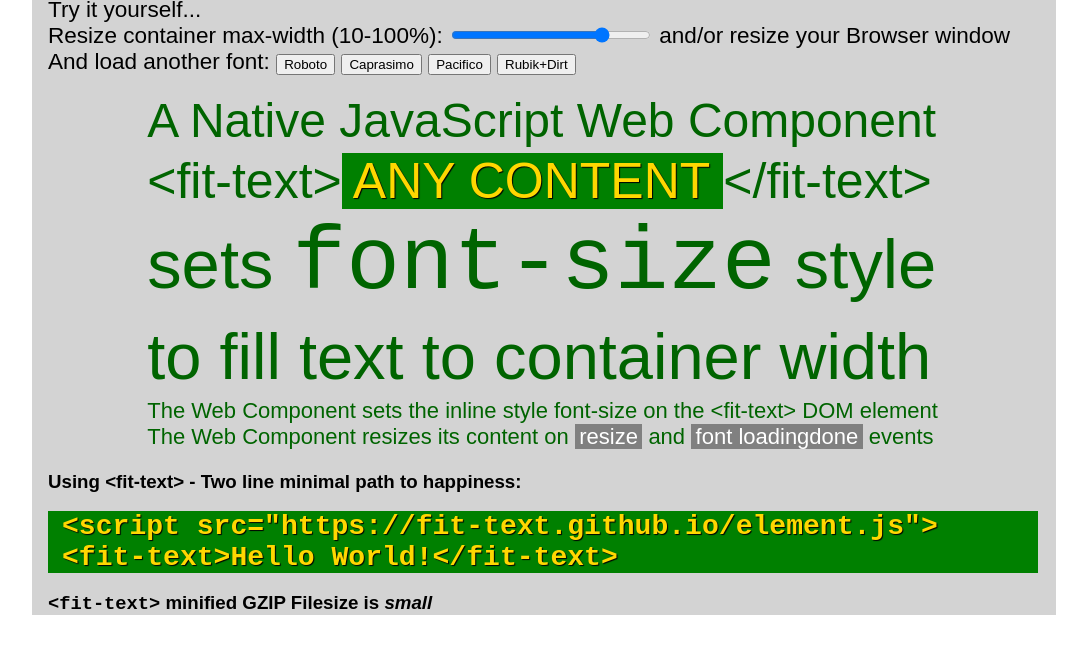
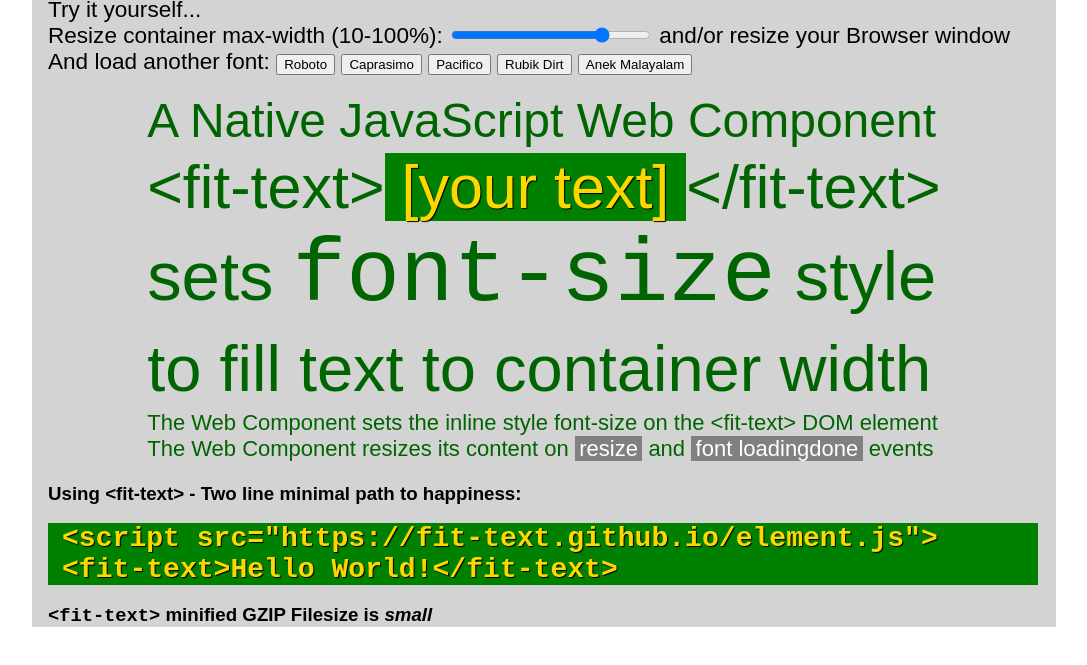
Before and after one commit to fit-text/fit-text.github.io, a plain HTML site: page index.html in a window 1280 px wide. Shown: the part 65-730 px from the top of the page, without its empty margins (96-1183 px from the left). Drawn offline with Linux system fonts and the light colour scheme.

Commit message:
<fit-text> Web Component

```diff
--- a/index.html
+++ b/index.html
@@ -46,6 +46,7 @@
             /* background: beige; */
             color: darkgreen;
             margin: 2px 0;
+            font-stretch: condensed;
         }
 
         event {
@@ -99,13 +100,14 @@
                     <load-font fontname="Roboto"></load-font>
                     <load-font fontname="Caprasimo"></load-font>
                     <load-font fontname="Pacifico"></load-font>
-                    <load-font fontname="Rubik+Dirt"></load-font>
+                    <load-font fontname="Rubik Dirt"></load-font>
+                    <load-font fontname="Anek Malayalam"></load-font>
                 </div>
             </fit-text>
         </section>
         <section id="fittext">
             <fit-text>A Native JavaScript Web Component</fit-text>
-            <fit-text>&lt;fit-text><span id="content"> ANY CONTENT </span>&lt;/fit-text></fit-text>
+            <fit-text>&lt;fit-text><span id="content"> [your text] </span>&lt;/fit-text></fit-text>
             <fit-text>sets <code style="font-size:130%">font-size</code> style </fit-text>
             <fit-text>to fill text to container width</fit-text>
             <fit-text>The Web Component sets the inline style font-size on the &lt;fit-text> DOM element
@@ -145,14 +147,14 @@
                 createElement({
                     tag: "link",
                     id: "fontlink",
-                    href: `https://fonts.googleapis.com/css2?family=${fontname}&display=swap`,
+                    href: `https://fonts.googleapis.com/css2?family=${fontname.replace(" ", "+")}&display=swap`,
                     rel: "stylesheet"
                 }));
             fontstyle.replaceWith(
                 createElement({
                     tag: "style",
                     id: "fontstyle",
-                    textContent: `#fittext{font-family:"${fontname.replace("+", " ")}",sans-serif}`
+                    textContent: `#fittext{font-family:"${fontname}",sans-serif}`
                 }));
         }
 
```
